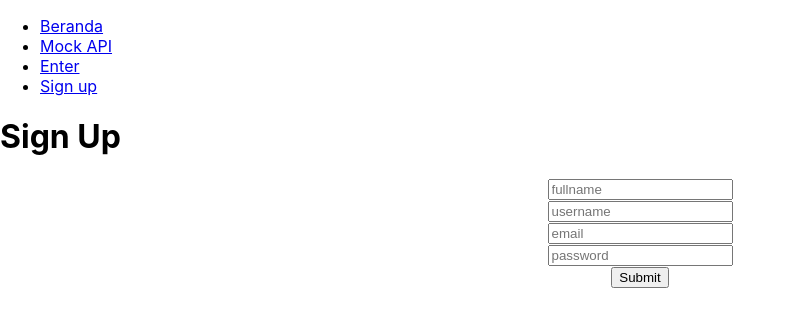
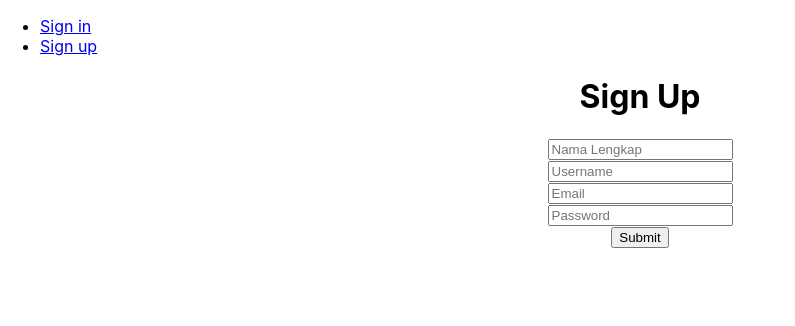
Before and after one commit to yvonneivon/impactbyte-team-react-shoppinglist, a React (Create React App) app: page /signup in a window 1280 px wide. Shown: the top 326 px of the page, without its empty margins (0-795 px from the left). Built offline with nearby package versions, Linux system fonts and the light colour scheme.

Commit message:
Create registration features

```diff
--- a/package.json
+++ b/package.json
@@ -13,7 +13,8 @@
     "react-loading-skeleton": "^2.0.1",
     "react-router": "^5.1.2",
     "react-router-dom": "^5.1.2",
-    "react-scripts": "3.4.1"
+    "react-scripts": "3.4.1",
+    "yup": "^0.28.4"
   },
   "scripts": {
     "start": "react-scripts start",
--- a/src/components/Navigation.jsx
+++ b/src/components/Navigation.jsx
@@ -1,20 +1,14 @@
-import React from "react";
-import { Link } from "react-router-dom";
+import React from 'react';
+import { Link } from 'react-router-dom';
 
 const Navigation = () => {
     return (
         <ul>
             <li>
-                <Link to="/">Beranda</Link>
+                <Link to='/signin'>Sign in</Link>
             </li>
             <li>
-                <Link to="/mockapi">Mock API</Link>
-            </li>
-            <li>
-                <Link to="/signin">Enter</Link>
-            </li>
-            <li>
-                <Link to="/signup">Sign up</Link>
+                <Link to='/signup'>Sign up</Link>
             </li>
         </ul>
     );
--- a/src/components/SignUp.jsx
+++ b/src/components/SignUp.jsx
@@ -1,159 +1,118 @@
-import React, { Component } from "react";
-import { Formik } from "formik";
-import { withRouter } from "react-router-dom";
+import React from 'react';
+import { Formik, Form, Field, ErrorMessage } from 'formik';
+import { withRouter } from 'react-router-dom';
 
-class SignUp extends Component {
+class SignUp extends React.Component {
     render() {
         return (
-            <div>
+            <div style={{ textAlign: 'center' }}>
                 <h1>Sign Up</h1>
-                <div style={{ textAlign: "center" }}>
                 <Formik
                     initialValues={{
-                            fullname: "",
-                            username: "",
-                            email: "",
-                            password: "",
+                        fullName: '',
+                        username: '',
+                        email: '',
+                        password: '',
                     }}
                     validate={(values) => {
                         const errors = {};
-                            if (values.email === "") {
-                                errors.email = "Required";
-                            } else if (
+
+                        // Validasi untuk nama lengkap
+                        // 1. Jika nama lengkap kosong, maka keluarkan "Nama lengkap harus diisi"
+                        if (!values.fullName) {
+                            errors.fullName = 'Nama lengkap harus diisi';
+                        }
+
+                        // Validasi untuk username
+                        // 1. Jika username kosong, maka keluarkan "Username harus diisi"
+                        if (!values.username) {
+                            errors.username = 'Username harus diisi';
+                        }
+
+                        // Validasi untuk email
+                        // 1. Jika email kosong, maka keluarkan "Email harus diisi"
+                        if (!values.email) {
+                            errors.email = 'Email harus diisi';
+                        }
+                        // 2. Kalau email tidak valid, maka keluarkan "Masukkan email yang valid"
+                        else if (
                             !/^[A-Z0-9._%+-]+@[A-Z0-9.-]+\.[A-Z]{2,}$/i.test(
                                 values.email
                             )
                         ) {
-                                errors.email = "Invalid email address";
-                            } else if (values.password.length < 8) {
+                            errors.email = 'Masukan email yang valid';
+                        }
+
+                        // Validasi untuk password
+                        if (!values.password) {
+                            errors.password = 'Password harus diisi';
+                        } else if (values.password.length <= 8) {
                             errors.password =
-                                    "Minimum password 8 character";
+                                'Password harus terdiri dari minimal 8 karakter';
                         }
                         return errors;
                     }}
                     onSubmit={(values) => {
                         const url =
-                                "https://5e9fab2711b078001679ca71.mockapi.io/users";
+                            'https://5e9407d7c7393c0016de4cfc.mockapi.io/users';
+
                         const options = {
+                            method: 'POST',
                             headers: {
-                                    "Content-Type": "application/json",
+                                'Content-Type': 'application/json',
                             },
                             body: JSON.stringify(values),
-                                method: "POST",
                         };
 
                         fetch(url, options)
-                                .then((response) => {
-                                    return response.json();
+                            .then((response) => response.json())
+                            .then((result) => {
+                                alert('Registrasi berhasil! Silahkan login!');
+                                this.props.history.push('/signin');
                             })
-                                .then((result) => {
-                                    alert("Register succeed!");
-                                    this.props.history.push("/signin");
-                                });
+                            .catch((error) => console.log(error));
                     }}
                 >
-                        {({
-                            values,
-                            errors,
-                            touched,
-                            handleChange,
-                            handleBlur,
-                            handleSubmit,
-                            isSubmitting,
-                        }) => {
-                            return (
-                                <form onSubmit={handleSubmit}>
+                    {({ isSubmitting }) => (
+                        <Form>
                             <div>
-                                        <input
-                                            type="text"
-                                            name="fullname"
-                                            onChange={handleChange}
-                                            onBlur={handleBlur}
-                                            value={values.fullname}
-                                            placeholder="fullname"
+                                <Field
+                                    type='text'
+                                    name='fullName'
+                                    placeholder='Nama Lengkap'
                                 />
-                                        <span
-                                            style={{
-                                                color: "red",
-                                                fontStyle: "italic",
-                                            }}
-                                        >
-                                            {errors.fullname &&
-                                                touched.fullname &&
-                                                errors.fullname}
-                                        </span>
+                                <ErrorMessage name='fullName' component='div' />
                             </div>
                             <div>
-                                        <input
-                                            type="text"
-                                            name="username"
-                                            onChange={handleChange}
-                                            onBlur={handleBlur}
-                                            value={values.username}
-                                            placeholder="username"
+                                <Field
+                                    type='text'
+                                    name='username'
+                                    placeholder='Username'
                                 />
-                                        <span
-                                            style={{
-                                                color: "red",
-                                                fontStyle: "italic",
-                                            }}
-                                        >
-                                            {errors.username &&
-                                                touched.username &&
-                                                errors.username}
-                                        </span>
+                                <ErrorMessage name='username' component='div' />
                             </div>
                             <div>
-                                        <input
-                                            type="email"
-                                            name="email"
-                                            onChange={handleChange}
-                                            onBlur={handleBlur}
-                                            value={values.email}
-                                            placeholder="email"
+                                <Field
+                                    type='email'
+                                    name='email'
+                                    placeholder='Email'
                                 />
-                                        <span
-                                            style={{
-                                                color: "red",
-                                                fontStyle: "italic",
-                                            }}
-                                        >
-                                            {errors.email &&
-                                                touched.email &&
-                                                errors.email}
-                                        </span>
+                                <ErrorMessage name='email' component='div' />
                             </div>
                             <div>
-                                        <input
-                                            type="password"
-                                            name="password"
-                                            onChange={handleChange}
-                                            onBlur={handleBlur}
-                                            value={values.password}
-                                            placeholder="password"
+                                <Field
+                                    type='password'
+                                    name='password'
+                                    placeholder='Password'
                                 />
-                                        <span
-                                            style={{
-                                                color: "red",
-                                                fontStyle: "italic",
-                                            }}
-                                        >
-                                            {errors.password &&
-                                                touched.password &&
-                                                errors.password}
-                                        </span>
+                                <ErrorMessage name='password' component='div' />
                             </div>
-                                    <button
-                                        type="submit"
-                                        disabled={isSubmitting}
-                                    >
+                            <button type='submit' disabled={isSubmitting}>
                                 Submit
                             </button>
-                                </form>
-                            );
-                        }}
+                        </Form>
+                    )}
                 </Formik>
-                </div>
             </div>
         );
     }
```
Also changed, not shown: src/App.js (+8 -11 lines), 1 other file (tests, documents, lock files or other folders). Lines whose indentation alone changed are shown as unchanged.
